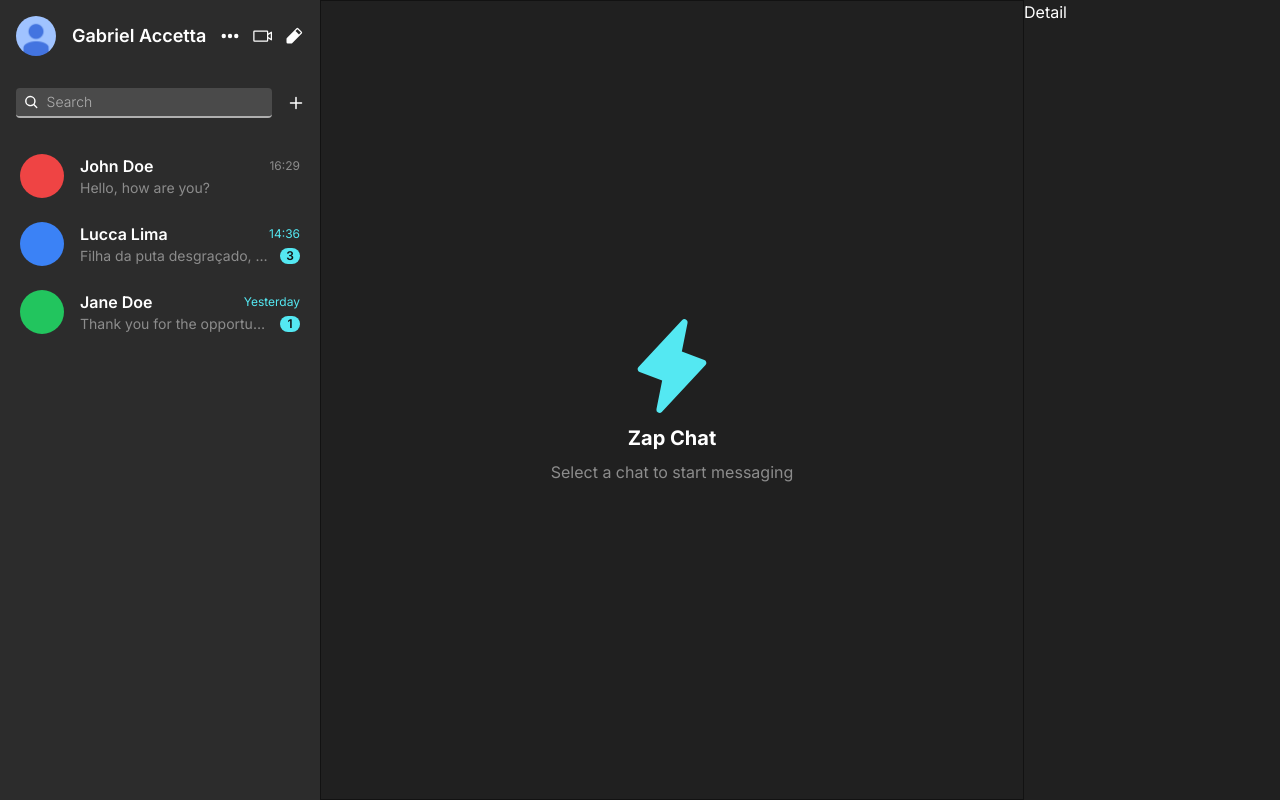
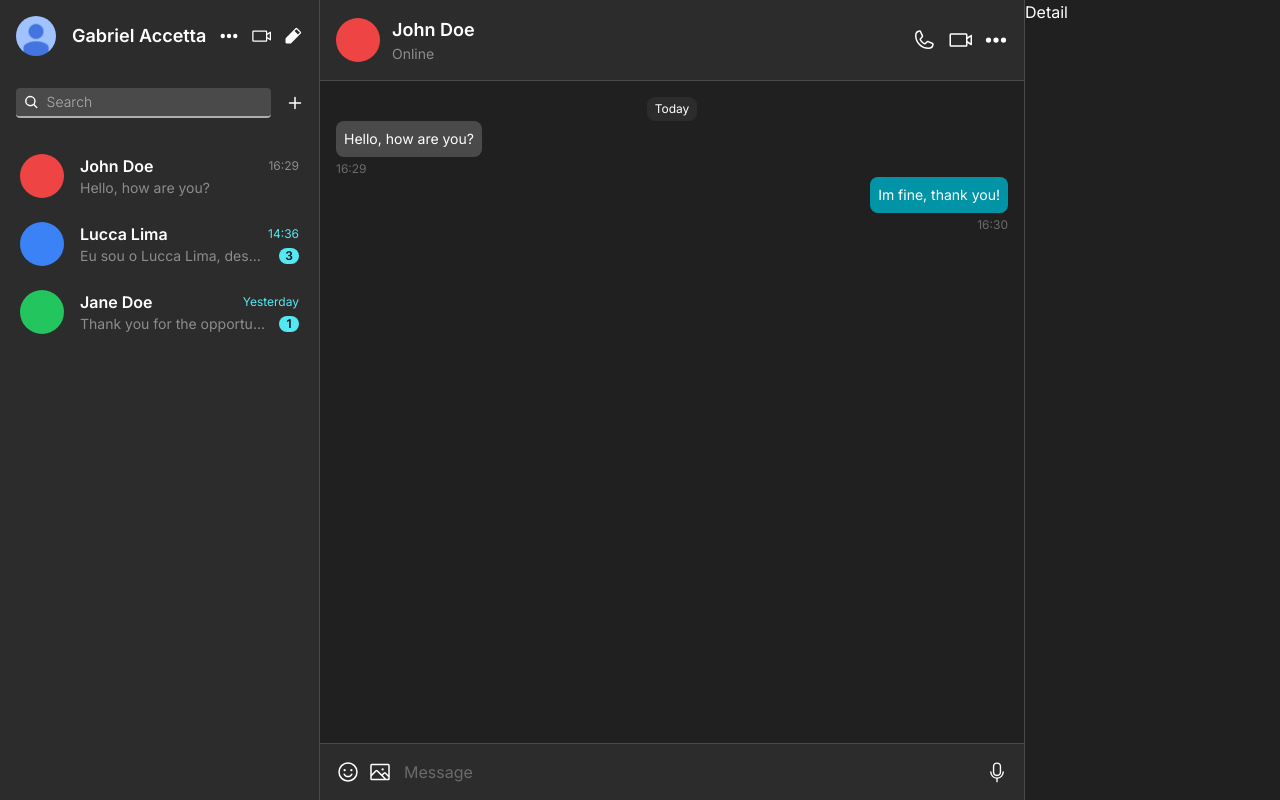
Before and after one commit to gabscrobson/zap-chat, a Next.js app: page / in a window 1280 px wide. Built offline with nearby package versions, Linux system fonts and the light colour scheme.

Commit message:
Add chat structure

```diff
--- a/app/components/chat.tsx
+++ b/app/components/chat.tsx
@@ -1,8 +1,121 @@
+'use client'
+
 import Image from 'next/image'
+import IconButton from './ui/icon-button'
+import {
+  DotsThreeOutline,
+  Image as ImageIcon,
+  Microphone,
+  Phone,
+  Smiley,
+  VideoCamera,
+} from '@phosphor-icons/react/dist/ssr'
+import EmojiPicker, { EmojiClickData, Theme } from 'emoji-picker-react'
+import { useState } from 'react'
 
 export default function Chat() {
   return (
-    <div className="flex-1 h-screen flex flex-col gap-2 items-center justify-center border border-gray-900">
+    <div className="flex-1 flex flex-col h-screen max-w-4xl">
+      <ChatHeader />
+      <ChatMessages />
+      <ChatInput />
+    </div>
+  )
+
+  return <NoChatSelected />
+}
+
+function ChatHeader() {
+  return (
+    <div className="flex items-center justify-between p-4 border-b border-gray-600 bg-gray-700">
+      <div className="flex items-center gap-3">
+        <div className="min-w-11 h-11 bg-red-500 rounded-full"></div>
+        <div className="flex flex-col">
+          <h2 className="font-semibold text-lg">John Doe</h2>
+          <p className="text-gray-300 text-sm">Online</p>
+        </div>
+      </div>
+      <div className="flex gap-3">
+        <IconButton IconComponent={Phone} size={24} weight="regular" />
+        <IconButton IconComponent={VideoCamera} size={24} weight="regular" />
+        <IconButton IconComponent={DotsThreeOutline} size={24} weight="fill" />
+      </div>
+    </div>
+  )
+}
+
+function ChatMessages() {
+  return (
+    <div className="flex-1 overflow-y-auto p-4">
+      <div className="flex flex-col items-center">
+        <div className="bg-gray-700 px-2 py-1 rounded-lg max-w-[70%]">
+          <p className="text-xs">Today</p>
+        </div>
+      </div>
+
+      <div className="flex flex-col items-start">
+        <div className="bg-gray-600 p-2 rounded-lg max-w-[70%]">
+          <p className="text-sm">Hello, how are you?</p>
+        </div>
+        <span className="text-xs text-gray-400 mt-1">16:29</span>
+      </div>
+
+      <div className="flex flex-col items-end">
+        <div className="bg-main-800 p-2 rounded-lg max-w-[70%]">
+          <p className="text-sm">Im fine, thank you!</p>
+        </div>
+        <span className="text-xs text-gray-400 mt-1">16:30</span>
+      </div>
+    </div>
+  )
+}
+
+function ChatInput() {
+  const [text, setText] = useState('')
+  const [showEmojiPicker, setShowEmojiPicker] = useState(false)
+
+  function toggleEmojiPicker() {
+    setShowEmojiPicker((prev) => !prev)
+  }
+
+  function handleEmojiClick(e: EmojiClickData) {
+    setText((prev) => prev + e.emoji)
+  }
+
+  return (
+    <div className="flex items-center gap-3 p-4 border-t border-gray-600 bg-gray-700">
+      <div className="flex gap-2">
+        <div className="relative">
+          <IconButton
+            IconComponent={Smiley}
+            size={24}
+            onClick={toggleEmojiPicker}
+          />
+          <div className="absolute bottom-12 left-0">
+            <EmojiPicker
+              open={showEmojiPicker}
+              onEmojiClick={handleEmojiClick}
+              theme={Theme.DARK}
+            />
+          </div>
+        </div>
+        <IconButton IconComponent={ImageIcon} size={24} />
+      </div>
+      <input
+        type="text"
+        placeholder="Message"
+        className="flex-1 bg-transparent border-none focus:outline-none"
+        value={text}
+        onChange={(e) => setText(e.target.value)}
+      />
+      <IconButton IconComponent={Microphone} size={22} />
+    </div>
+  )
+}
+
+function NoChatSelected() {
+  return (
+    <div className="flex-1 h-screen flex flex-col gap-2 items-center justify-center">
       <Image src="/logo.svg" alt="Zap Chat logo" height={100} width={100} />
       <h1 className="text-xl font-bold">Zap Chat</h1>
       <p className="text-gray-300">Select a chat to start messaging</p>
--- a/app/components/detail.tsx
+++ b/app/components/detail.tsx
@@ -1,3 +1,3 @@
 export default function Detail() {
-  return <div className="w-1/5">Detail</div>
+  return <div className="w-1/5 border-l border-gray-600">Detail</div>
 }
--- a/app/components/list/chat-list.tsx
+++ b/app/components/list/chat-list.tsx
@@ -58,7 +58,7 @@ export default function ChatList() {
               </div>
               <div className="flex gap-1 justify-between items-center">
                 <p className="text-sm text-gray-300 overflow-hidden whitespace-nowrap text-ellipsis flex-grow">
-                  Filha da puta desgraçado, voce roubou meu aplicativo
+                  Eu sou o Lucca Lima, desenvolvedor React, .NET
                 </p>
                 <div className="ml-2 w-5 h-4 bg-main-500 text-gray-900 rounded-full flex items-center justify-center text-xs font-semibold flex-shrink-0">
                   3
--- a/app/components/list/list.tsx
+++ b/app/components/list/list.tsx
@@ -3,7 +3,7 @@ import UserInfo from './user-info'
 
 export default function List() {
   return (
-    <div className="flex flex-col bg-gray-700 w-3/12 min-w-72 max-w-96 h-screen">
+    <div className="flex flex-col bg-gray-700 border-r border-gray-600 w-3/12 min-w-72 max-w-96 h-screen">
       <UserInfo />
       <ChatList />
     </div>
--- a/app/components/ui/icon-button.tsx
+++ b/app/components/ui/icon-button.tsx
@@ -3,9 +3,10 @@ import { Icon, IconWeight } from '@phosphor-icons/react'
 interface IconButtonProps {
   IconComponent: Icon
   size: number
-  weight: IconWeight
+  weight?: IconWeight
   color?: string
   className?: string
+  onClick?: () => void
 }
 
 export default function IconButton({
@@ -14,6 +15,7 @@ export default function IconButton({
   weight,
   color,
   className,
+  onClick,
 }: IconButtonProps) {
   return (
     <IconComponent
@@ -21,6 +23,7 @@ export default function IconButton({
       weight={weight}
       color={color}
       className={`transition-colors cursor-pointer hover:text-neutral-400 ${className}`}
+      onClick={onClick}
     />
   )
 }
--- a/package.json
+++ b/package.json
@@ -10,6 +10,7 @@
   },
   "dependencies": {
     "@phosphor-icons/react": "^2.1.5",
+    "emoji-picker-react": "^4.9.4",
     "next": "14.2.3",
     "react": "^18",
     "react-dom": "^18"
--- a/tailwind.config.ts
+++ b/tailwind.config.ts
@@ -28,6 +28,9 @@ const config: Config = {
         },
         main: {
           500: '#54e8f2',
+          600: '#3ed1da',
+          700: '#2fb7c2',
+          800: '#0094a6',
         },
       },
     },
```
Also changed, not shown: 1 other file (tests, documents, lock files or other folders).
